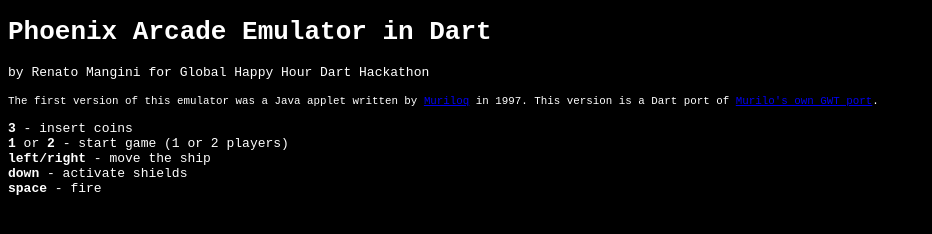
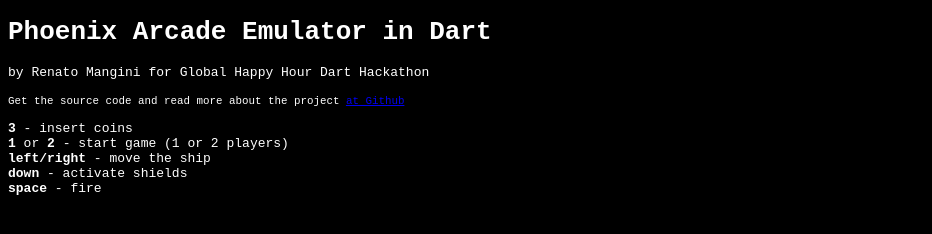
Before and after one commit to adam-singer/phoenix-dart, a plain HTML site: page index.html in a window 1280 px wide. Shown: the whole page, without its empty margins (0-932 px from the left). Drawn offline with Linux system fonts and the light colour scheme.

Commit message:
fixed text

```diff
--- a/index.html
+++ b/index.html
@@ -13,8 +13,7 @@
   	<h1>Phoenix Arcade Emulator in Dart</h1>
     <p>by Renato Mangini for Global Happy Hour Dart Hackathon</p>
 
-    <small>The first version of this emulator was a Java applet written by <a href="http://muriloq.com/blog">Muriloq</a>
-    in 1997. This version is a Dart port of <a href="http://gwt-phoenix.appspot.com">Murilo's own GWT port</a>.
+    <small>Get the source code and read more about the project <a href="http://github.com/mangini/phoenix-dart"> at Github</a>
     </small>
     <br/>
 
```
